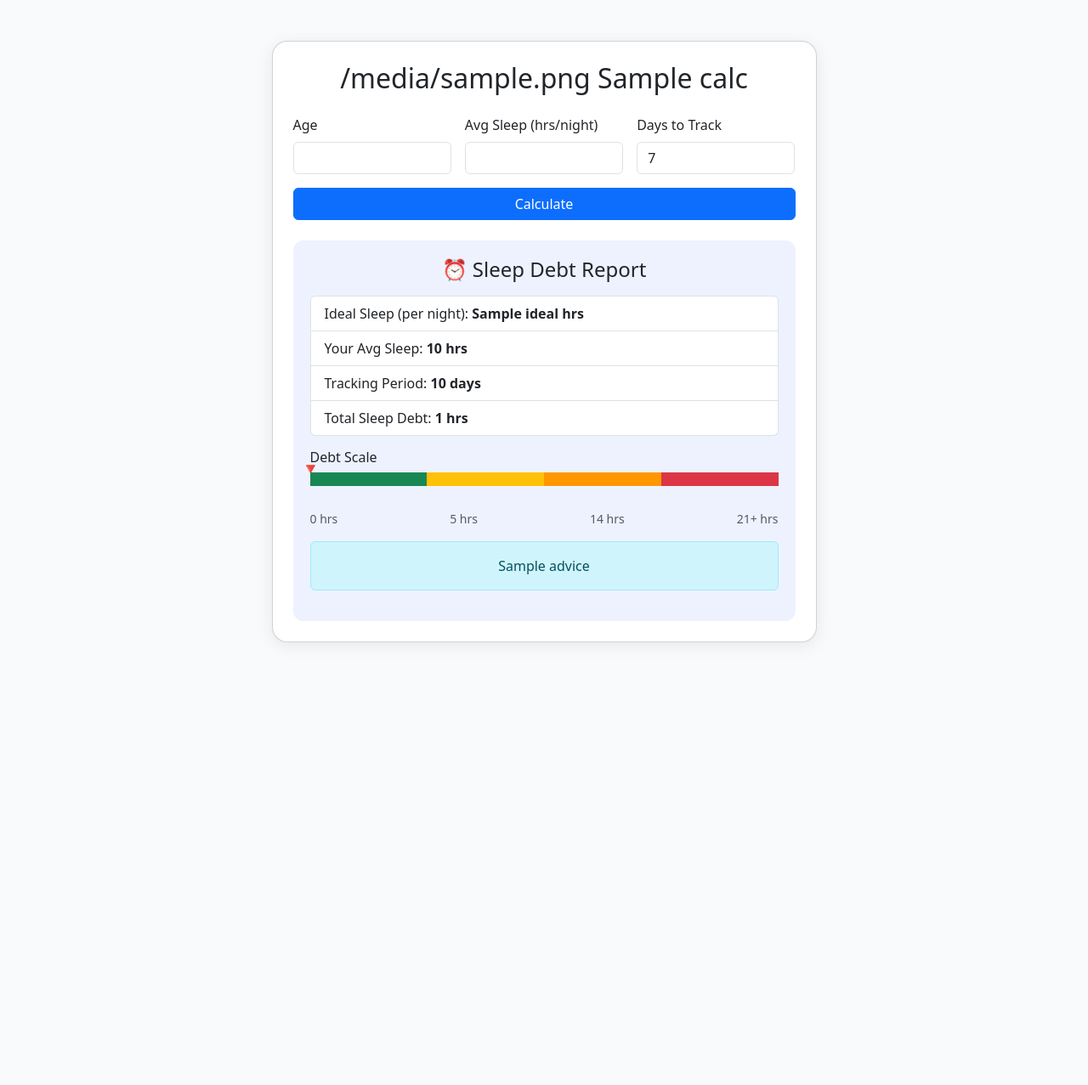
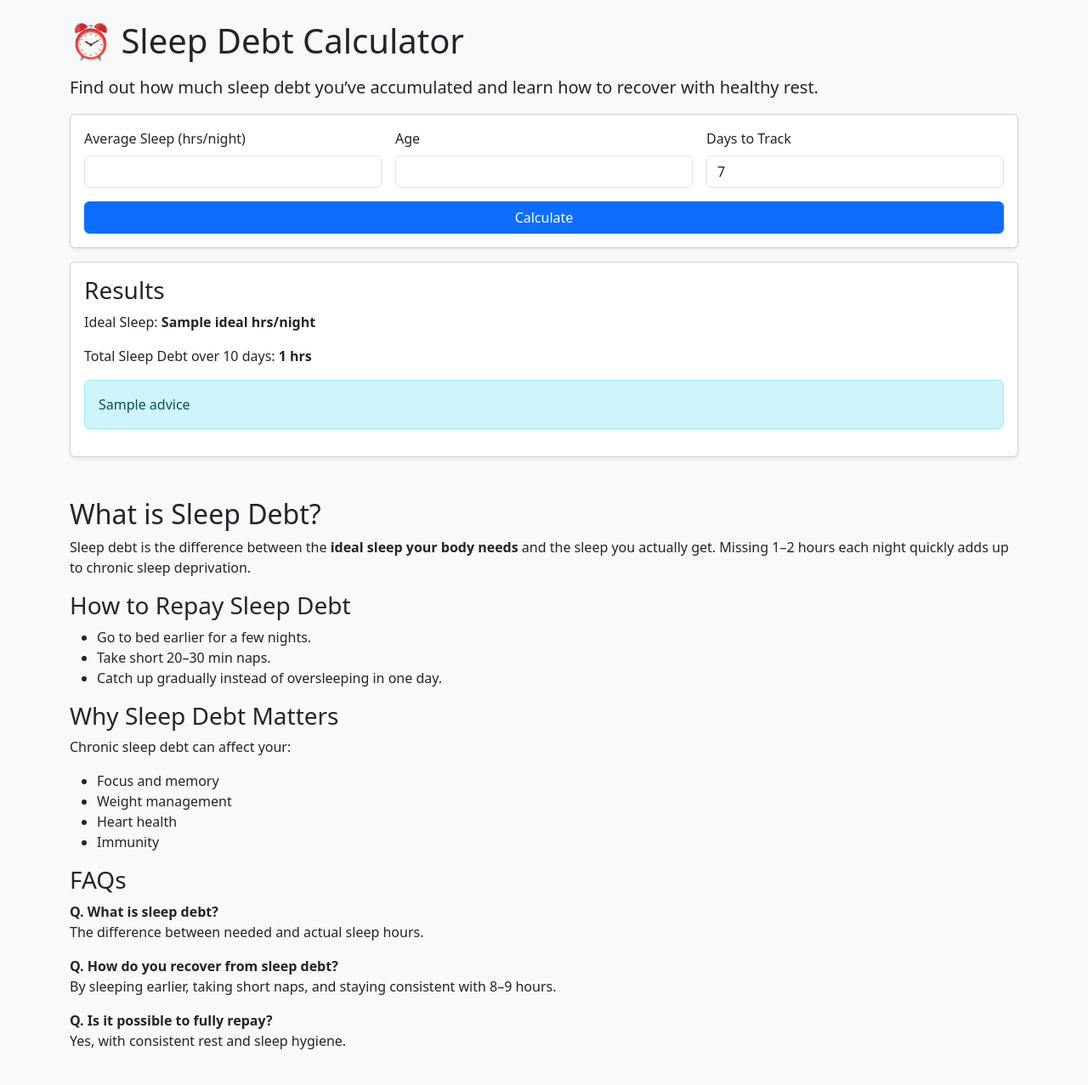
Before and after one commit to aryan12321/fitness-fixe, a Flask app: template templates/sleep_debt.html in a window 1280 px wide. Shown: the whole page at 85% size. Before the commit the page ends 756 px from the top, so only its background shows below. Run offline with Flask 3, Linux system fonts and the light colour scheme; the template is opened without the code that fills it: most values are stand-ins (such as "Sample title", 1, 10 or a date in 2020).

Commit message:
Added Sleep & Sleep Debt calculators with scale & SEO updates

```diff
--- a/templates/sleep_debt.html
+++ b/templates/sleep_debt.html
@@ -2,81 +2,109 @@
 <html lang="en">
 <head>
   <meta charset="UTF-8">
-  <title>{{ calc.icon }} {{ calc.name }} | Fitness Fixe</title>
+  <title>⏰ Sleep Debt Calculator | Track Lost Sleep</title>
+  <meta name="description" content="Calculate your sleep debt with our free Sleep Debt Calculator. Learn how much rest you’re missing and how to recover for better health.">
   <link href="https://cdn.jsdelivr.net/npm/bootstrap@5.3.3/dist/css/bootstrap.min.css" rel="stylesheet">
-  <style>
-    body { background: #f9fafb; }
-    .card { border-radius: 18px; box-shadow: 0 4px 20px rgba(0,0,0,0.08); }
-    .result-box { background: #eef2ff; border-radius: 12px; padding: 20px; }
-    .scale-bar { height: 20px; }
-    .pointer { position: absolute; top: -18px; font-size: 18px; }
-  </style>
+
+  <!-- FAQ Schema -->
+  <script type="application/ld+json">
+  {
+    "@context": "https://schema.org",
+    "@type": "FAQPage",
+    "mainEntity": [
+      {
+        "@type": "Question",
+        "name": "What is sleep debt?",
+        "acceptedAnswer": {
+          "@type": "Answer",
+          "text": "Sleep debt is the difference between the hours of sleep you need and the hours you actually get. Over time, this debt adds up and affects your health."
+        }
+      },
+      {
+        "@type": "Question",
+        "name": "How do you recover from sleep debt?",
+        "acceptedAnswer": {
+          "@type": "Answer",
+          "text": "Recover gradually by going to bed earlier, taking short naps, and ensuring consistent 8–9 hours of sleep for several days."
+        }
+      },
+      {
+        "@type": "Question",
+        "name": "Is it possible to fully repay sleep debt?",
+        "acceptedAnswer": {
+          "@type": "Answer",
+          "text": "Yes, but it takes time. A few nights of longer rest combined with healthy sleep habits can restore your energy levels."
+        }
+      }
+    ]
+  }
+  </script>
 </head>
-<body>
-<div class="container py-5">
-  <div class="row justify-content-center">
-    <div class="col-lg-7 col-md-9">
-      <div class="card p-4">
-        <h2 class="text-center mb-4">{{ calc.icon }} {{ calc.name }}</h2>
+<body class="bg-light">
+<div class="container py-4">
+  <h1 class="mb-3">⏰ Sleep Debt Calculator</h1>
+  <p class="lead">Find out how much <strong>sleep debt</strong> you’ve accumulated and learn how to recover with healthy rest.</p>
 
-        <!-- Input Form -->
-        <form method="POST">
+  <!-- Calculator Form -->
+  <form method="POST" class="card p-3 shadow-sm mb-3">
     <div class="row g-3">
       <div class="col-md-4">
-              <label class="form-label">Age</label>
-              <input type="number" class="form-control" name="age" required>
+        <label class="form-label">Average Sleep (hrs/night)</label>
+        <input name="avg" type="number" step="0.1" class="form-control" required>
       </div>
       <div class="col-md-4">
-              <label class="form-label">Avg Sleep (hrs/night)</label>
-              <input type="number" step="0.1" class="form-control" name="avg" required>
+        <label class="form-label">Age</label>
+        <input name="age" type="number" class="form-control" required>
       </div>
       <div class="col-md-4">
         <label class="form-label">Days to Track</label>
-              <input type="number" class="form-control" name="days" value="7">
+        <input name="days" type="number" class="form-control" value="7">
       </div>
     </div>
-          <button type="submit" class="btn btn-primary w-100 mt-3">Calculate</button>
+    <button class="btn btn-primary mt-3">Calculate</button>
   </form>
 
+  <!-- Results -->
   {% if result %}
-        <div class="result-box mt-4">
-          {% if result.error %}
-            <div class="alert alert-danger">{{ result.error }}</div>
-          {% else %}
-            <h4 class="text-center mb-3">⏰ Sleep Debt Report</h4>
-            <ul class="list-group mb-3">
-              <li class="list-group-item">Ideal Sleep (per night): <strong>{{ result.ideal }} hrs</strong></li>
-              <li class="list-group-item">Your Avg Sleep: <strong>{{ result.avg }} hrs</strong></li>
-              <li class="list-group-item">Tracking Period: <strong>{{ result.days }} days</strong></li>
-              <li class="list-group-item">Total Sleep Debt: <strong>{{ result.total_debt }} hrs</strong></li>
+  <div class="card p-3 shadow-sm">
+    <h3>Results</h3>
+    <p>Ideal Sleep: <strong>{{ result.ideal }} hrs/night</strong></p>
+    <p>Total Sleep Debt over {{ result.days }} days: <strong>{{ result.total_debt }} hrs</strong></p>
+    <div class="alert alert-info">{{ result.advice }}</div>
+  </div>
+  {% endif %}
+
+  <!-- SEO Content -->
+  <section class="mt-5">
+    <h2>What is Sleep Debt?</h2>
+    <p>Sleep debt is the difference between the <strong>ideal sleep your body needs</strong> and the sleep you actually get. Missing 1–2 hours each night quickly adds up to chronic sleep deprivation.</p>
+
+    <h3>How to Repay Sleep Debt</h3>
+    <ul>
+      <li>Go to bed earlier for a few nights.</li>
+      <li>Take short 20–30 min naps.</li>
+      <li>Catch up gradually instead of oversleeping in one day.</li>
     </ul>
 
-            <!-- Visual Scale -->
-            <h6>Debt Scale</h6>
-            <div class="position-relative mb-2" style="height:36px;">
-              <div class="d-flex scale-bar bg-light" style="height:16px;">
-                <div class="bg-success" style="width:25%"></div>
-                <div class="bg-warning" style="width:25%"></div>
-                <div class="bg-orange" style="width:25%; background:#ff9800;"></div>
-                <div class="bg-danger" style="width:25%"></div>
-              </div>
-              <div class="pointer" style="left: {{ result.scale.pointer_pct }}%; transform: translateX(-50%);">🔻</div>
-            </div>
-            <div class="d-flex justify-content-between small text-muted">
-              <span>0 hrs</span>
-              <span>5 hrs</span>
-              <span>14 hrs</span>
-              <span>21+ hrs</span>
-            </div>
+    <h3>Why Sleep Debt Matters</h3>
+    <p>Chronic sleep debt can affect your:</p>
+    <ul>
+      <li>Focus and memory</li>
+      <li>Weight management</li>
+      <li>Heart health</li>
+      <li>Immunity</li>
+    </ul>
 
-            <!-- Advice -->
-            <div class="alert alert-info text-center mt-3">{{ result.advice }}</div>
-          {% endif %}
-        </div>
-        {% endif %}
-      </div>
-    </div>
-  </div>
+    <h3>FAQs</h3>
+    <p><strong>Q. What is sleep debt?</strong><br>
+    The difference between needed and actual sleep hours.</p>
+
+    <p><strong>Q. How do you recover from sleep debt?</strong><br>
+    By sleeping earlier, taking short naps, and staying consistent with 8–9 hours.</p>
+
+    <p><strong>Q. Is it possible to fully repay?</strong><br>
+    Yes, with consistent rest and sleep hygiene.</p>
+  </section>
 </div>
 </body>
 </html>
```
Also changed, not shown: templates/sleep.html (+100 -62 lines). Lines whose indentation alone changed are shown as unchanged.
